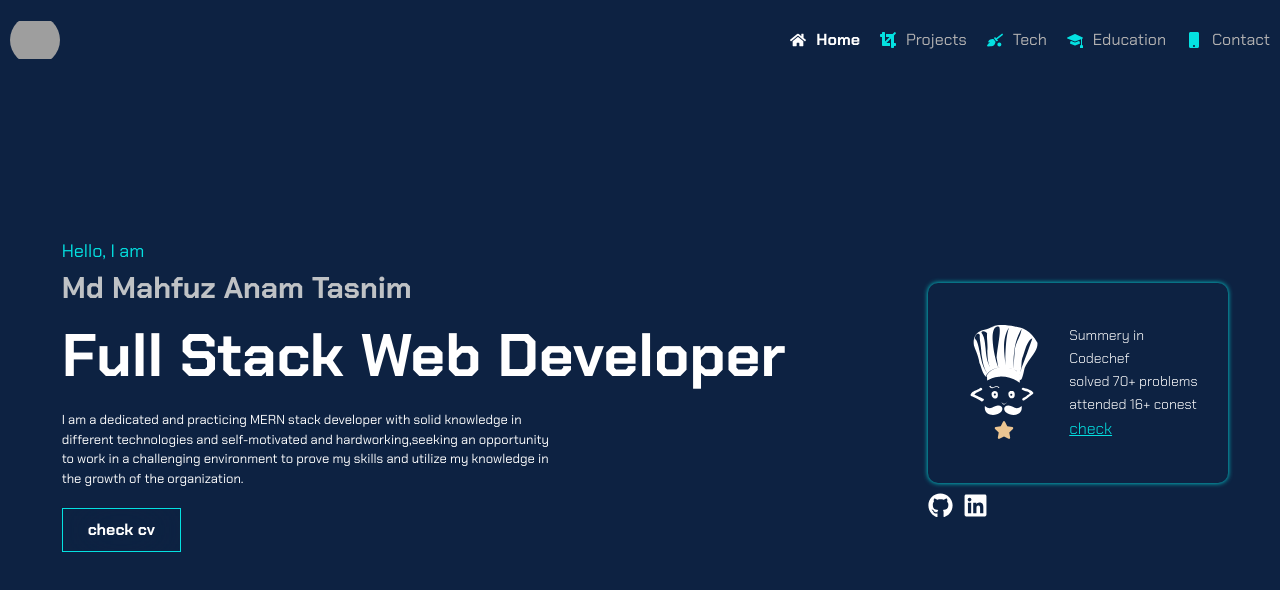
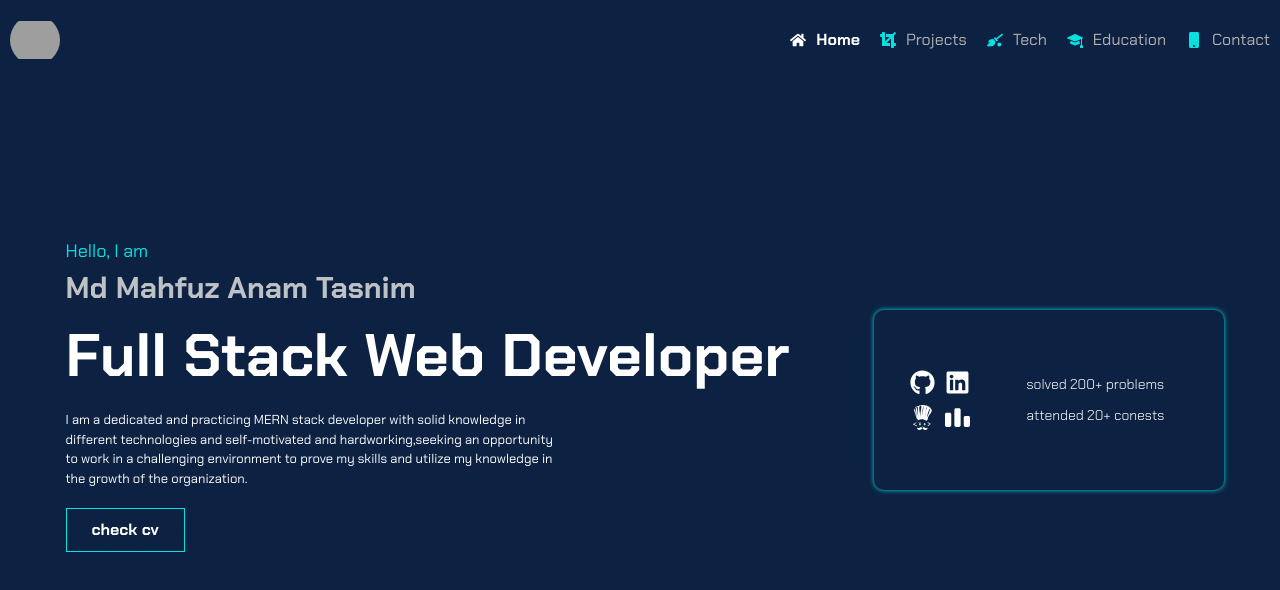
Before and after one commit to mahfuz-ta09/my-portfolio-website, a Next.js app: page / in a window 1280 px wide. Shown: the top 590 px of the page. Built offline with nearby package versions, Linux system fonts and the light colour scheme; grey boxes are pictures that could not be loaded.

Commit message:
home style changed

```diff
--- a/src/component/ui/Home/Home.tsx
+++ b/src/component/ui/Home/Home.tsx
@@ -2,7 +2,7 @@ import "@/css/Home/Home.css"
 import { FaLinkedin, FaStar } from "react-icons/fa"
 import { FaGithub } from "react-icons/fa"
 import Link from "next/link"
-import { SiCodechef } from "react-icons/si"
+import { SiCodechef, SiCodeforces } from "react-icons/si"
 
 
 
@@ -10,6 +10,7 @@ import { SiCodechef } from "react-icons/si"
 const Home = () => {
   return (
     <div className="hero">
+
         <div className="hero-item">
           <p>Hello, I am</p>
           <h1>Md Mahfuz Anam Tasnim</h1>
@@ -21,29 +22,24 @@ const Home = () => {
           </h5>
           <Link target="_blank" href="https://drive.google.com/file/d/1Q0CxpMjC8C6N200I9PEJdc-0Rt0uMooY/view?usp=sharing" className="cv-btn" >check cv</Link>
         </div>
+
         <div className="social-details">
+
           <div className="contest">
             <div className="contest-logo">
-              <SiCodechef className="contest-icon" />
               <div className="contest-icon-str-container">
-                <FaStar className="contest-icon-str"  />
-                {/* <FaStar className="contest-icon-str"  />
-                <FaStar className="contest-icon-str"  />
-                <FaStar className="contest-icon-str"  />
-                <FaStar className="contest-icon-str"  /> */}
+                <Link target="_blank" href="https://github.com/mahfuz-ta09"><FaGithub  className="contest-icon-str"/></Link>
+                <Link target="_blank" href="https://www.linkedin.com/in/mahfuz09"><FaLinkedin   className="contest-icon-str"/></Link>
+                <Link target="_blank" href="https://www.codechef.com/users/m_anam_26"><SiCodechef   className="contest-icon-str"/></Link>
+                <Link target="_blank" href="https://codeforces.com/profile/manam"><SiCodeforces   className="contest-icon-str"/></Link>
               </div>
             </div>
+
             <div className="contest-details">
-              <h4>Summery in </h4>
-              <h6>Codechef</h6>
-              <h6>solved 70+ problems</h6>
-              <h6>attended 16+ conest</h6>
-              <Link target="_blank" className="codechef-link" href="https://www.codechef.com/users/m_anam_26">check</Link>
+              <h6>solved 200+ problems</h6>
+              <h6>attended 20+ conests</h6>
             </div>
-          </div>
-          <div className="icons">
-            <Link target="_blank" href="https://github.com/mahfuz-ta09"><FaGithub   className="icon-1" /></Link>
-            <Link target="_blank" href="https://www.linkedin.com/in/mahfuz09"><FaLinkedin className="icon-2" /></Link>
+
           </div>
         </div>
     </div>
--- a/src/css/Home/Home.css
+++ b/src/css/Home/Home.css
@@ -3,8 +3,9 @@
     height: 100vh;
     display: flex;
     align-items: center;
-    justify-content: space-around;
+    justify-content: space-evenly;
     gap: 30px;
+    padding: 10px;
 }
 
 .hero-item{
@@ -58,14 +59,13 @@
 }
 
  .contest{
-    height: 200px;
-    width: 300px;
+    height: 180px;
+    width: 350px;
     border-radius: 10px;
     box-shadow: 0px 0px 5px rgb(4, 225, 225);
     display: flex;
     align-items: center;
     justify-content: center;
-    flex-direction: row;
     gap: 20px;
 }
 
@@ -73,26 +73,25 @@
     display: flex;
     align-items: center;
     justify-content: center;
-    flex-direction: column;
-    gap: 5px;
+    height: 100%;
+    width: 40%;
 }
 
-.contest-icon-str-container{
-    display: flex;
-    align-items: center;
+.contest-icon-str-container {
+    display: grid;
+    grid-template-columns: repeat(2, auto);
     justify-content: center;
-    flex-wrap: wrap;
-    width: 70%;
+    gap: 10px;
+    width: 100%;
 }
+.contest-icon-str{
+    font-size: 25px;
+    color: rgb(255, 255, 255);
 
-.contest-icon{
-    font-size: 90px;
-    color: #fff;
-}
-
-.contest-icon-str{
-    font-size: 20px;
-    color: rgb(235, 197, 146);
+    &:hover{
+        scale: 1.4;
+        transition: all 0.3s ease-in-out;
+    }
 }
 
 .contest-details{
@@ -100,10 +99,12 @@
     align-items: start;
     justify-content: center;
     flex-direction: column;
-    gap: 2px;
+    gap: 10px;
     color: #fff;
     font-size: 14px;
     font-weight: 200;
+    height: 100%;
+    width: 60%;
 }
 .codechef-link{
     color: rgb(4, 225, 225);
@@ -178,4 +179,12 @@
         width: 300px;
         box-shadow: 0px 0px 5px rgb(4, 225, 225);
     }
+
+    .contest-logo{
+        width: 30%;
+    }
+
+    .contest-details{
+        width: 70%;
+    }
 }
```
